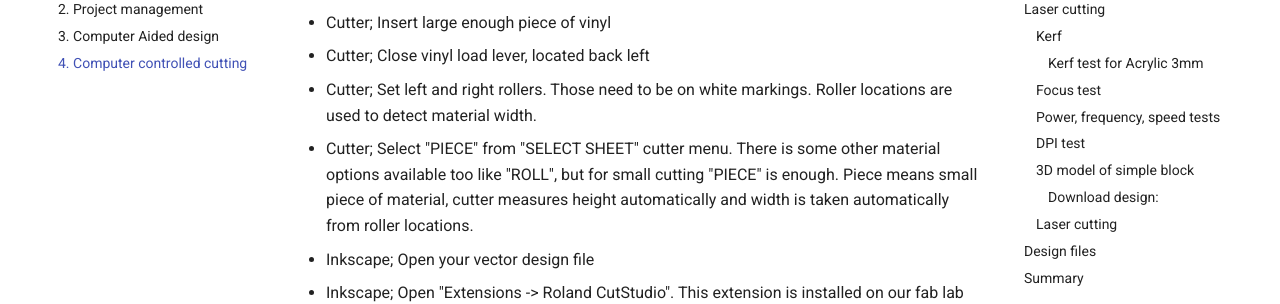
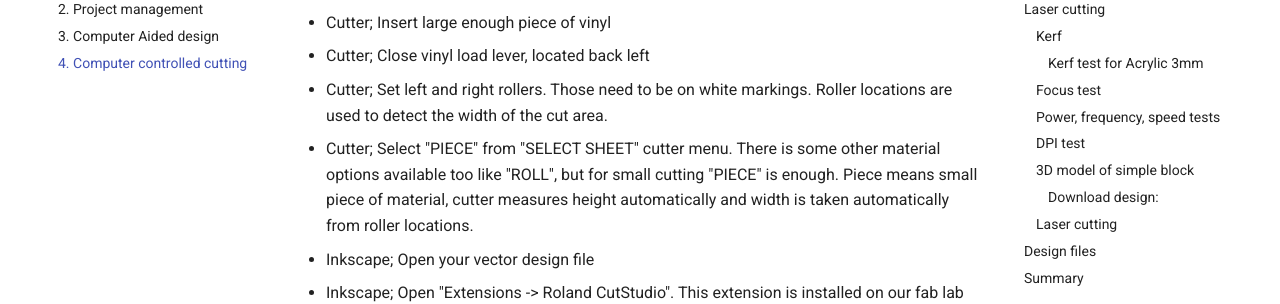
Before and after one commit to palosaari/fablab, an MkDocs documentation site: the page built from docs/assignments/week04.md, in a window 1280 px wide and 900 px high, scrolled down 3151 px. Shown: the part 180-484 px from the top of the window. Built offline with MkDocs 1.6.1 and Material for MkDocs 9.7.7, drawn with Linux system fonts in a browser that asks for light colours.

Commit message:
week04: clarify vinyl cutter roller position use
Left and right roller are used to set limit of cut area. Vinyl can be
larger, but cutter sets borders where rollers are positioned.

Signed-off-by: Antti Palosaari <crope@iki.fi>

```diff
--- a/docs/assignments/week04.md
+++ b/docs/assignments/week04.md
@@ -37,7 +37,7 @@ Here is the original image of the used [Valor logo](https://www.seekpng.com/ima/
 * Cutter; Open vinyl load lever, located back left
 * Cutter; Insert large enough piece of vinyl
 * Cutter; Close vinyl load lever, located back left
-* Cutter; Set left and right rollers. Those need to be on white markings. Roller locations are used to detect material width.
+* Cutter; Set left and right rollers. Those need to be on white markings. Roller locations are used to detect the width of the cut area.
 * Cutter; Select "PIECE" from "SELECT SHEET" cutter menu. There is some other material options available too like "ROLL", but for small cutting "PIECE" is enough. Piece means small piece of material, cutter measures height automatically and width is taken automatically from roller locations.
 * Inkscape; Open your vector design file
 * Inkscape; Open "Extensions -> Roland CutStudio". This extension is installed on our fab lab workstation. It opens CutStudio with your design from Inkscape.
```
